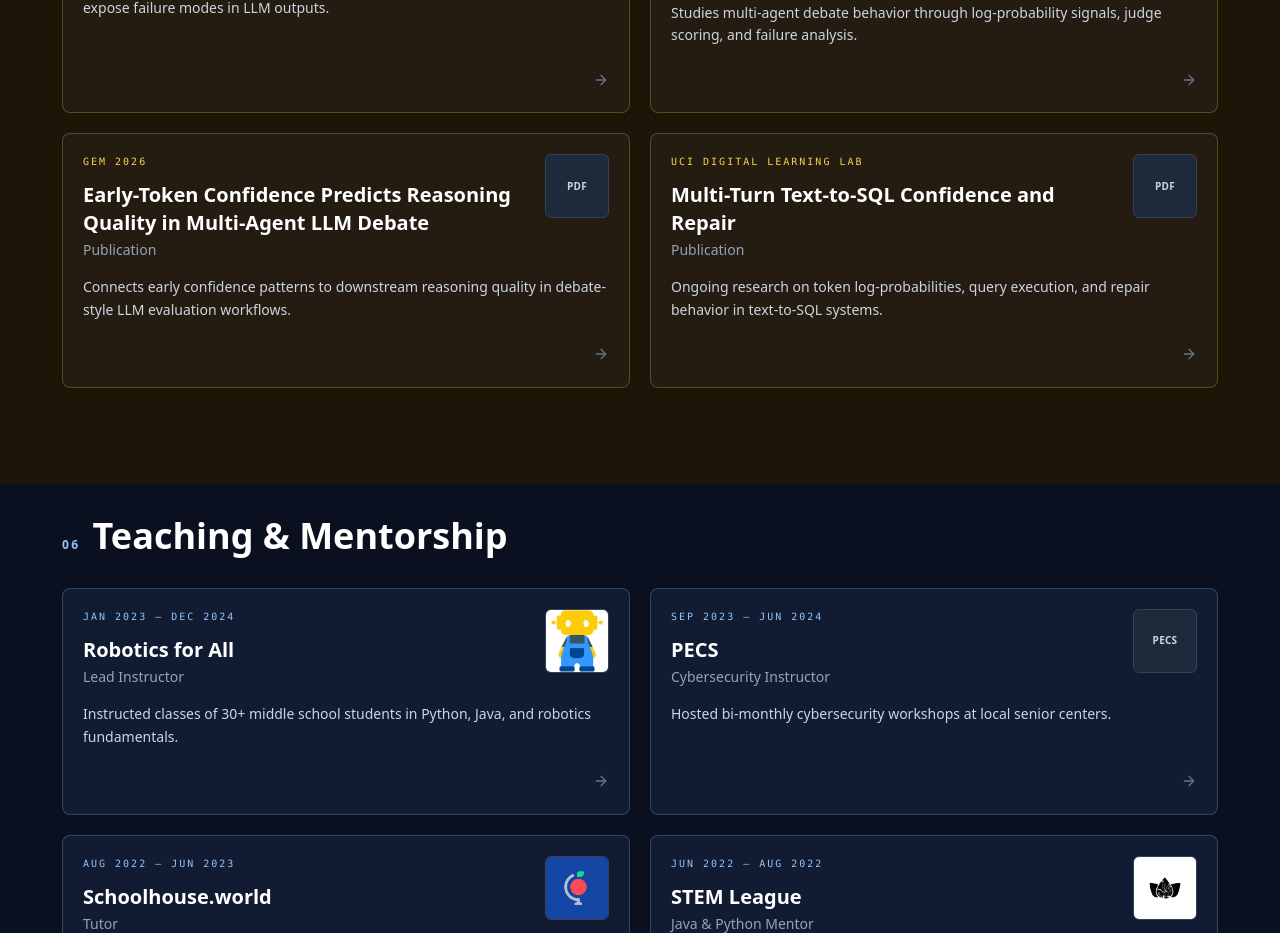
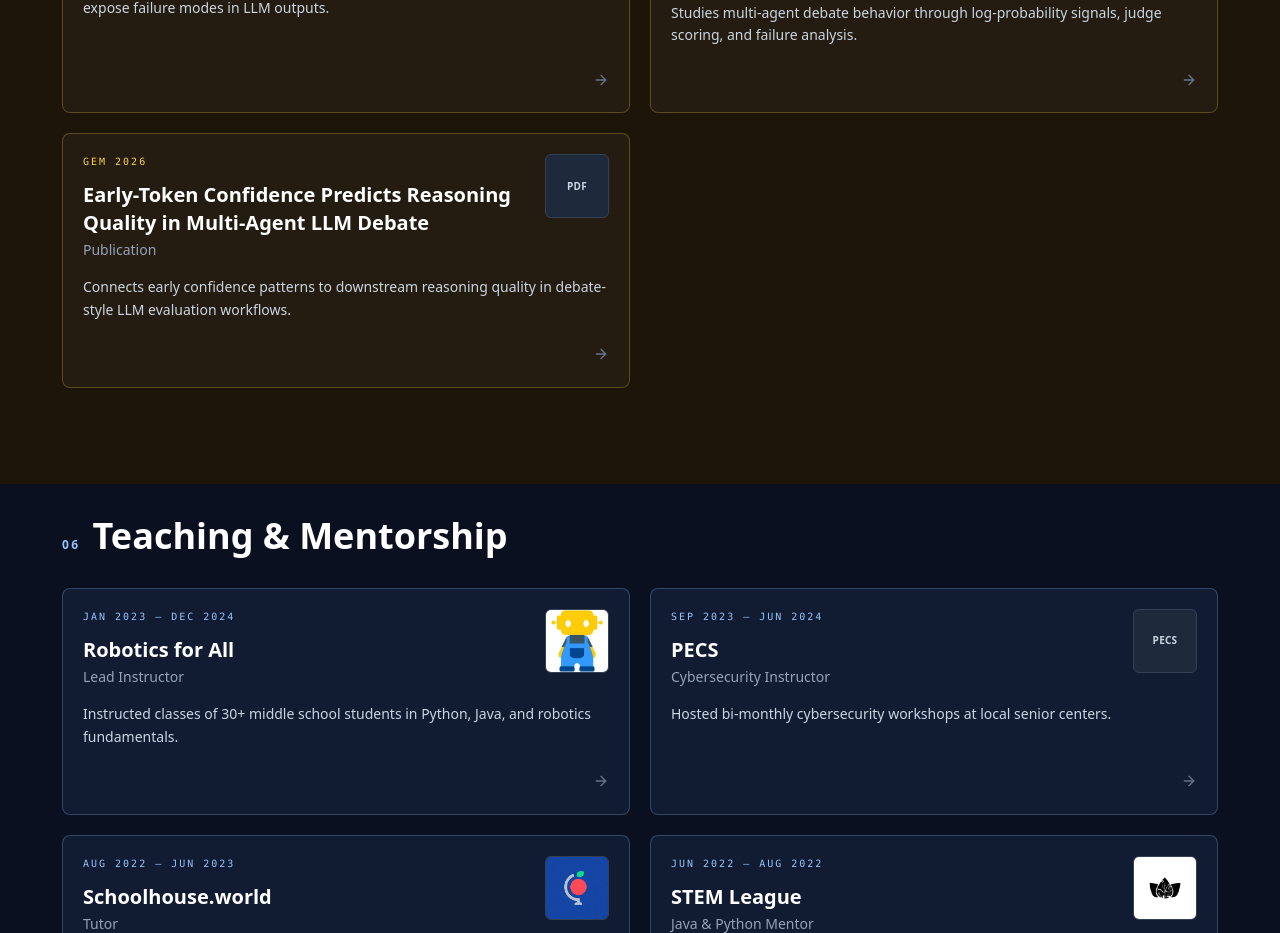
Before and after one commit to jacobhorne-jth/jacobhorne-jth.github.io, a React (Vite) app: page / in a window 1280 px wide. Shown: the part 5160-6093 px from the top of the page. Built offline with nearby package versions, Linux system fonts and the light colour scheme.

Commit message:
Remove placeholder publication entry

```diff
--- a/src/App.tsx
+++ b/src/App.tsx
@@ -880,12 +880,6 @@ const publications: Publication[] = [
     url: "https://aclanthology.org/2026.gem-main.60/",
     tags: ["LLMs", "Evaluation", "Debate"],
   },
-  {
-    venue: "UCI Digital Learning Lab",
-    title: "Multi-Turn Text-to-SQL Confidence and Repair",
-    detail: "Ongoing research on token log-probabilities, query execution, and repair behavior in text-to-SQL systems.",
-    tags: ["Text-to-SQL", "Uncertainty", "Research"],
-  },
 ];
 
 
```
